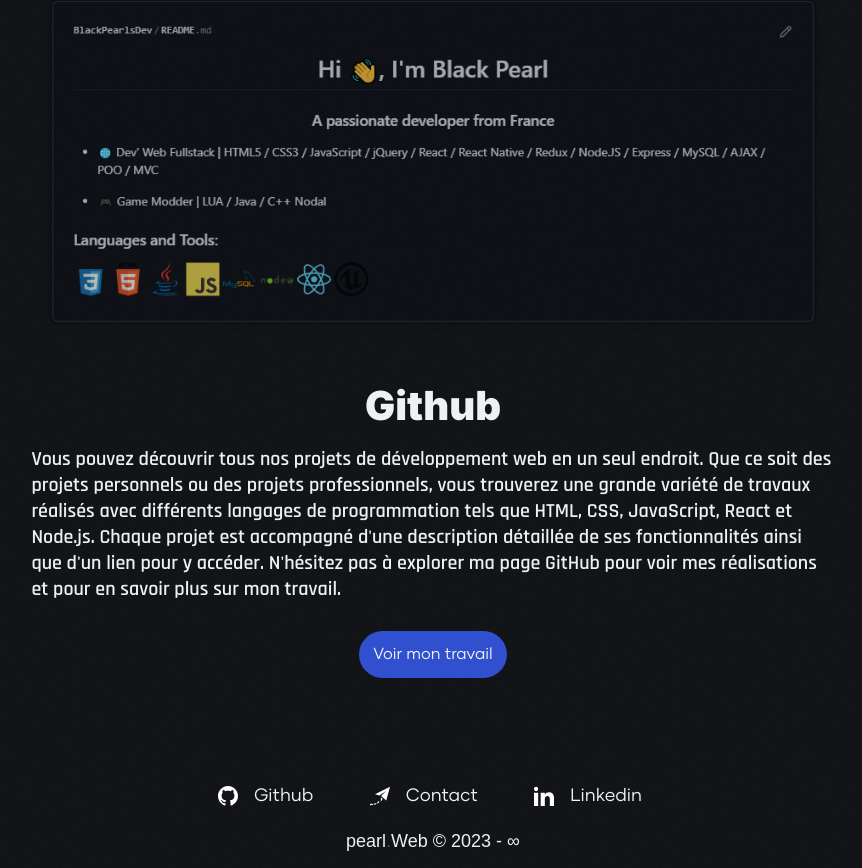
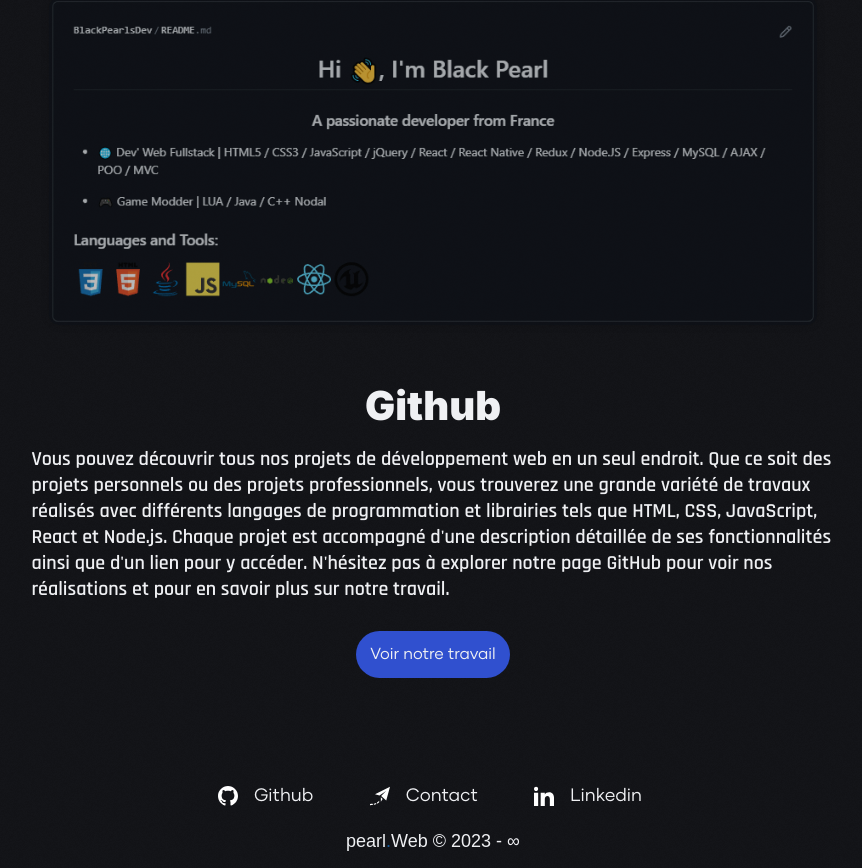
Before and after one commit to BlackPearlsDev/pearl.Web, a React (Create React App) app: page / in a window 1280 px wide. Shown: the part 1519-2387 px from the top of the page, without its empty margins (207-1069 px from the left). Built offline with nearby package versions, Linux system fonts and the light colour scheme.

Commit message:
:pencil: Change of some texts

```diff
--- a/src/App.jsx
+++ b/src/App.jsx
@@ -214,7 +214,7 @@ function App() {
 
                 <section className='about little reveal'>
                     <h2>Nos projets</h2>
-                    <Project img={githubBg} alt='Screenshot de mon profil Github' title='Github' para="Vous pouvez découvrir tous nos projets de développement web en un seul endroit. Que ce soit des projets personnels ou des projets professionnels, vous trouverez une grande variété de travaux réalisés avec différents langages de programmation tels que HTML, CSS, JavaScript, React et Node.js. Chaque projet est accompagné d'une description détaillée de ses fonctionnalités ainsi que d'un lien pour y accéder. N'hésitez pas à explorer ma page GitHub pour voir mes réalisations et pour en savoir plus sur mon travail."></Project>
+                    <Project img={githubBg} alt='Screenshot de mon profil Github' title='Github' para="Vous pouvez découvrir tous nos projets de développement web en un seul endroit. Que ce soit des projets personnels ou des projets professionnels, vous trouverez une grande variété de travaux réalisés avec différents langages de programmation et librairies tels que HTML, CSS, JavaScript, React et Node.js. Chaque projet est accompagné d'une description détaillée de ses fonctionnalités ainsi que d'un lien pour y accéder. N'hésitez pas à explorer notre page GitHub pour voir nos réalisations et pour en savoir plus sur notre travail."></Project>
                 </section>
 
                 {widthScreen > 767 && (
--- a/src/Components/UI/Project/Index.jsx
+++ b/src/Components/UI/Project/Index.jsx
@@ -7,7 +7,7 @@ function Project(props) {
             <article className='card-project-about'>
                 <h2>{props.title}</h2>
                 <p>{props.para}</p>
-                <a href='https://github.com/BlackPearlsDev' target={'_blank'} rel='noreferrer'>Voir mon travail</a>
+                <a href='https://github.com/BlackPearlsDev' target={'_blank'} rel='noreferrer'>Voir notre travail</a>
             </article>
         </section>
     )
```
